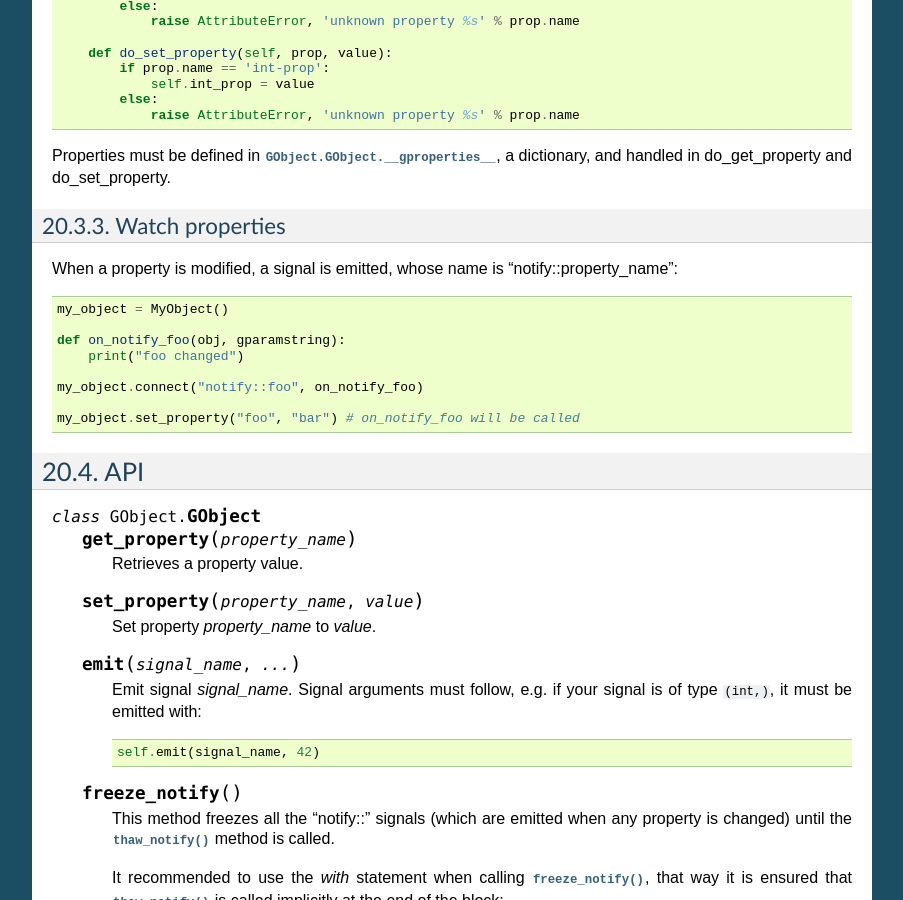
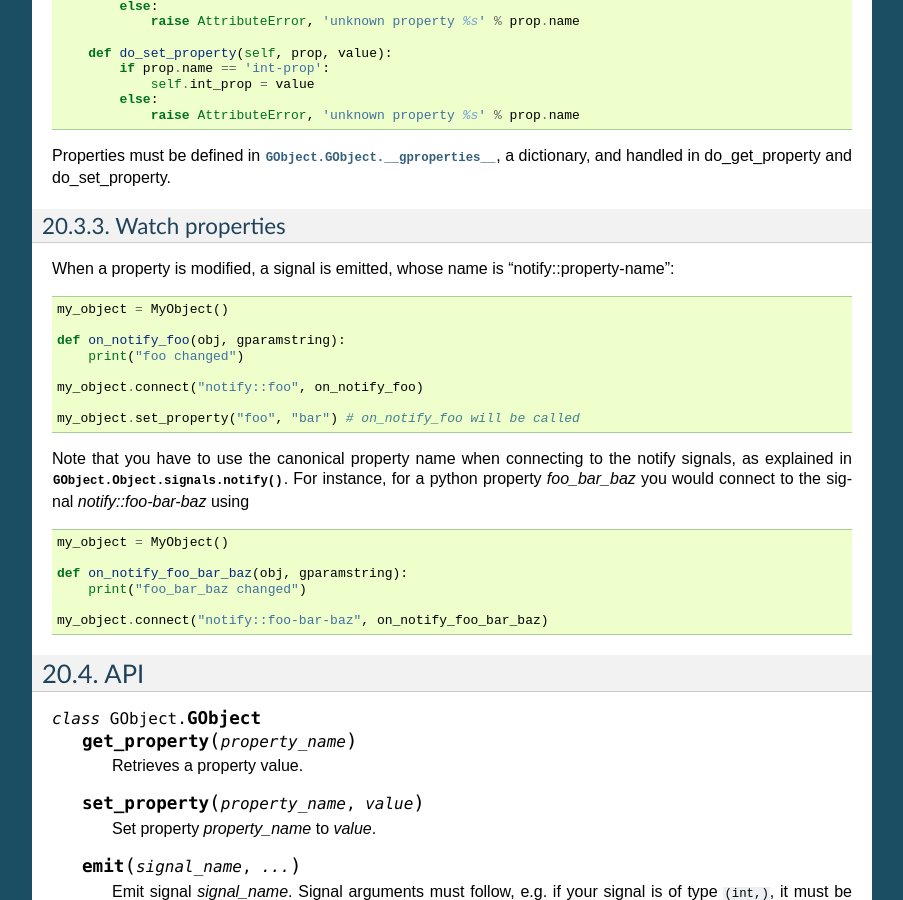
Before and after one commit to sebp/PyGObject-Tutorial, a Sphinx documentation site: the page built from source/objects.txt, in a window 1280 px wide and 900 px high, scrolled down 3222 px. Shown: the whole window, without its empty margins (198-1101 px from the left). Built offline with Sphinx 7.4.7, drawn with Linux system fonts in a browser that asks for light colours.

Commit message:
add hint for required canonical property names
When connecting to the notify signal for a property, we have to use the canonical property name. This is in particular relevant for typical python style underscore_case named properties, e.g., `foo_bar_baz`, where the canonical name replaces the underscore with a dash, i.e., the signal is `"notify::foo-bar-baz"`. Cost me some time and a false Bug report to PyGObject to figure that one out ... so maybe add it here? Think that might save some people some work in the future :).

```diff
--- a/source/objects.txt
+++ b/source/objects.txt
@@ -231,7 +231,7 @@ Watch properties
 ^^^^^^^^^^^^^^^^
 
 When a property is modified, a signal is emitted, whose name is
-"notify::property_name":
+"notify::property-name":
 
 .. code-block:: python
 
@@ -243,6 +243,21 @@ When a property is modified, a signal is emitted, whose name is
     my_object.connect("notify::foo", on_notify_foo)
 
     my_object.set_property("foo", "bar") # on_notify_foo will be called
+
+
+Note that you have to use the canonical property name when connecting to the notify signals, as explained in
+:func:`GObject.Object.signals.notify`. For instance, for a python property `foo_bar_baz` you would connect to
+the signal `notify::foo-bar-baz` using
+
+.. code-block:: python
+
+    my_object = MyObject()
+
+    def on_notify_foo_bar_baz(obj, gparamstring):
+        print("foo_bar_baz changed")
+
+    my_object.connect("notify::foo-bar-baz", on_notify_foo_bar_baz)
+
 
 API
 ---
```
